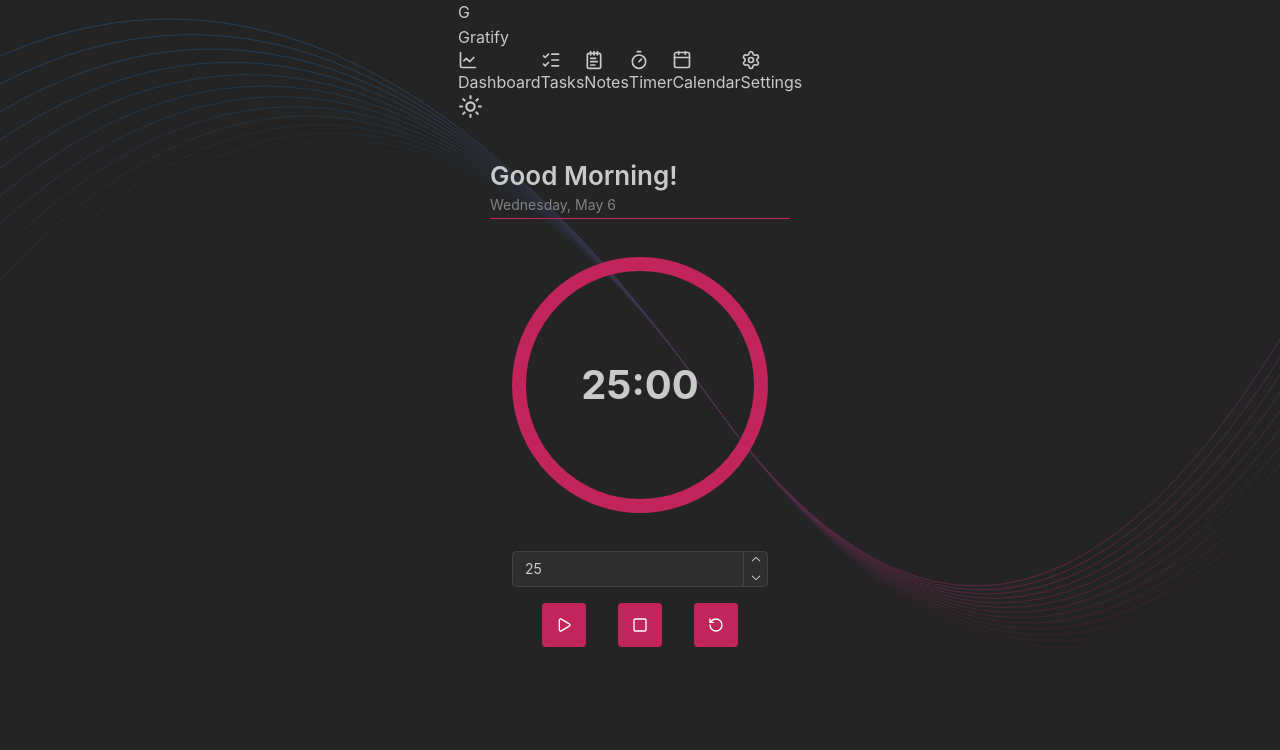
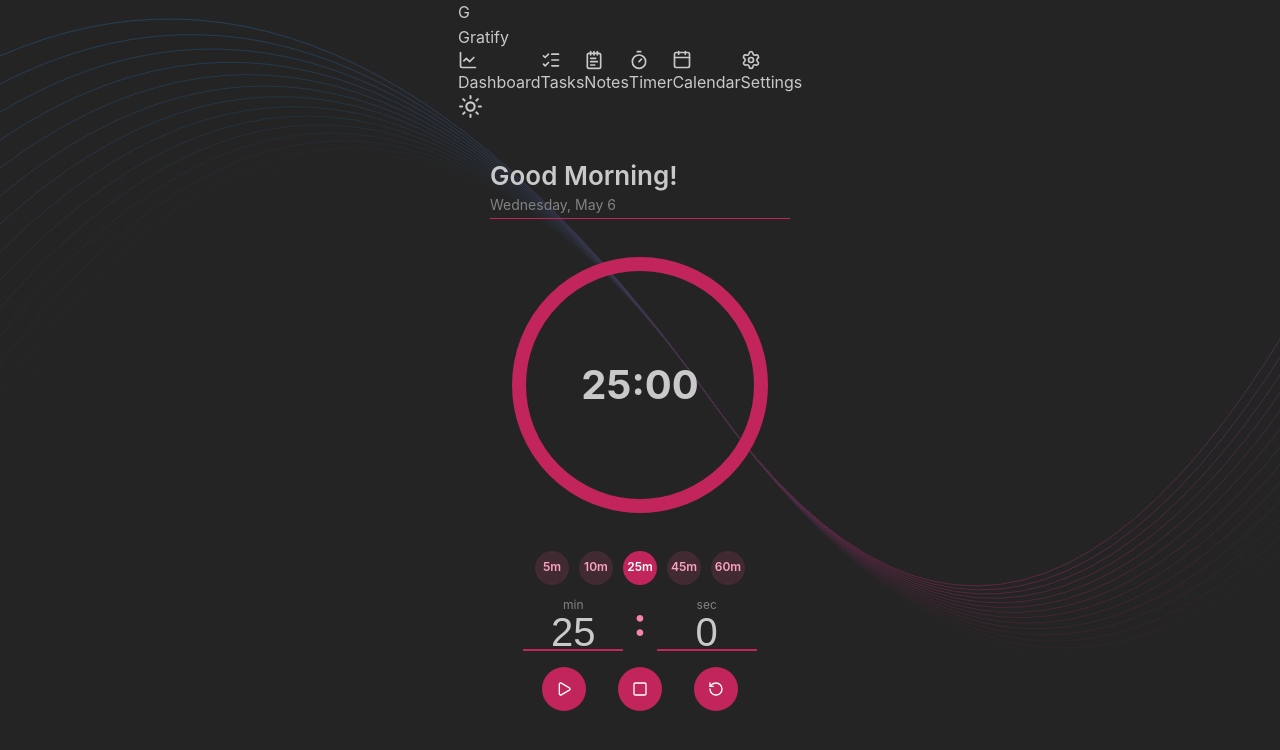
Before and after one commit to anandita-3217/gratify, a React (Vite) app in the folder src/renderer/: page /#/ in a window 1280 px wide. Both pictures are taken after a click on the button "Timer". Shown: the top 750 px of the page. Built offline with nearby package versions, Linux system fonts and the light colour scheme.

Commit message:
trying to get the timer to work

```diff
--- a/src/renderer/src/pages/Timer/TimerControls.jsx
+++ b/src/renderer/src/pages/Timer/TimerControls.jsx
@@ -1,27 +1,119 @@
-import { ActionIcon, Group, NumberInput, Stack } from '@mantine/core'
+import { ActionIcon, Group, NumberInput, Stack, Text } from '@mantine/core'
 import { Play, Pause, Square, RotateCcw } from 'lucide-react'
+import { useEffect, useState } from 'react'
 
 
-export default function TimerControls({ isRunning, onStart, onPause,  onStop,  onReset,minutes, onDurationChange}) {
-    // start, pause, reset, skip buttons
-    // props: isRunning, onStart, onPause, onReset, onSkip
-    // buttons here
+const PRESETS = [
+  {label: '5m', minutes: 5, seconds: 0},
+  {label: '10m', minutes: 10, seconds: 0},
+  {label: '25m', minutes: 25, seconds: 0},
+  {label: '45m', minutes: 45, seconds: 0},
+  {label: '60m', minutes: 60, seconds: 0},
+]
+
+export default function TimerControls({ isRunning, onStart, onPause,  onStop,  onReset,minutes, onDurationChange, totalSeconds}) {
+    const [inputMinutes, setInputMinutes] = useState(25)
+    const [inputSeconds, setInputSeconds] = useState(0)
+    const [activePreset, setActivePreset] = useState('25m')
+
+    useEffect(() => {
+      if(!isRunning){
+        setInputMinutes(Math.floor(totalSeconds/60))
+        setInputSeconds(totalSeconds % 60)
+      }
+    },[isRunning, totalSeconds])
+
+    function handlePreset(preset){
+      setActivePreset(preset.label)
+      setInputMinutes(preset.minutes)
+      setInputSeconds(preset.seconds)
+      onDurationChange(preset.minutes * 60)
+    }
+
+
+    function handleCustomChange(mins, secs){
+      setActivePreset(null)
+      const total = (mins * 60) + secs
+      onDurationChange(total)
+    }
+
   return (
     <Stack align="center" gap="md">
       {!isRunning && (
-        <NumberInput value={minutes} onChange={onDurationChange} min={1} max={180} ta="center"/>
+        <Stack align='center' gap="sm">
+          <Group gap='xs'>
+            {PRESETS.map(p => (
+              <ActionIcon key={p.label} variant={ activePreset === p.label ? 'filled' : 'light'}
+              color='pink' size='lg' radius='xl'
+              onClick={() => handlePreset(p)}>
+                <Text size='xs' fw={600}>{p.label}</Text>
+              </ActionIcon>
+            ))}
+          </Group>
+          <Group gap='xs' align='center'>
+            <Stack align='center' gap={2}>
+              <Text size='xs' c='dimmed'>min</Text>
+              <NumberInput value={inputMinutes}
+              onChange={(val) => { setInputMinutes(val)
+                handleCustomChange(val, inputMinutes)
+              }}
+              min={0} max={180}
+              hideControls
+              styles={{
+                input: {
+                  fontSize: '2.5rem',
+                  fontWeight: 400,
+                  fontFamily: 'sans-serif',
+                  textAlign: 'center',
+                  width: '100px',
+                  background: 'transparent',
+                  border: 'none',
+                  borderBottom: '2px solid var(--mantine-color-pink-8)',
+                  borderRadius: '0',
+                  padding: '0 8px'
+                }
+              }}/>
+
+            </Stack>
+            <Text size='2.5rem' fw={700} c='pink' mb={4}>:</Text>
+            <Stack align='center' gap={2}>
+              <Text size='xs' c='dimmed'>sec</Text>
+              <NumberInput value={inputSeconds}
+              onChange={(val) => { setInputSeconds(val)
+                handleCustomChange(inputMinutes, val)
+              }}
+              min={0} max={59}
+              hideControls
+              styles={{
+                input: {
+                  fontSize: '2.5rem',
+                  fontWeight: 400,
+                  fontFamily: 'sans-serif',
+                  textAlign: 'center',
+                  width: '100px',
+                  background: 'transparent',
+                  border: 'none',
+                  borderBottom: '2px solid var(--mantine-color-pink-8)',
+                  borderRadius: '0',
+                  padding: '0 8px'
+                }
+              }}/>
+
+            </Stack>
+          </Group>
+        </Stack>
+
       )}
       <Group justify='center' gap="xl">
-
       {isRunning ? (
-        <ActionIcon variant="filled"size="xl" onClick={onPause}> <Pause size={16}/> </ActionIcon>
+        <ActionIcon variant="filled" color='pink' size="xl" radius='xl' onClick={onPause}> <Pause size={16}/> </ActionIcon>
 
       ):(
-        <ActionIcon variant="filled"size="xl" onClick={onStart}> <Play size={16}/> </ActionIcon>
+        <ActionIcon variant="filled" color='pink' size="xl" radius='xl' onClick={onStart}> <Play size={16}/> </ActionIcon>
 
       )}
-        <ActionIcon variant="filled"size="xl" onClick={onStop}> <Square size={16}/> </ActionIcon>
-        <ActionIcon variant="filled"size="xl" onClick={onReset}> <RotateCcw size={16}/> </ActionIcon>
+        <ActionIcon variant="filled" color='pink' size="xl" radius='xl' onClick={onStop}> <Square size={16}/> </ActionIcon>
+        <ActionIcon variant="filled" color='pink' size="xl" radius='xl' onClick={onReset}> <RotateCcw size={16}/> </ActionIcon>
       </Group>
     </Stack>
   )
--- a/src/renderer/src/pages/Timer/TimerRing.jsx
+++ b/src/renderer/src/pages/Timer/TimerRing.jsx
@@ -17,7 +17,13 @@ export default function TimerRing({ seconds=1500, totalSeconds=1500, isRunning=f
 
   return (
     <Stack align="center" justify="center">
-      <RingProgress size={300} thickness={14} sections={[{value: progress, color: "pink"}]} label={
+      <RingProgress
+      size={300}
+      thickness={14}
+      roundCaps
+      style={{ transition: 'all 1s linear' }}
+      sections={[{value: progress, color: "pink"}]}
+      label={
         <Stack align="center" gap={0}>
           <Text size="2.5rem" fw={700} ta="center">{minutes}:{secs}</Text>
         </Stack>
--- a/src/renderer/src/pages/Timer/index.jsx
+++ b/src/renderer/src/pages/Timer/index.jsx
@@ -43,7 +43,14 @@ export default function Timer() {
                 <Box h={1} bg='pink'/>
 
                 <TimerRing seconds={seconds} totalSeconds={totalSeconds} isRunning={isRunning}/>
-                <TimerControls isRunning={isRunning} onStart={start} onPause={pause} onStop={stop} onReset={reset} minutes={minutes} onDurationChange={(val) => setDuration(val)}/>
+                <TimerControls
+                isRunning={isRunning}
+                onStart={start}
+                onPause={pause}
+                onStop={stop}
+                onReset={reset}
+                totalSeconds={totalSeconds}
+                onDurationChange={(totalSecs) => setDuration(totalSecs)}/>
                 {/* <Button onClick={open}>Open Drawer</Button> */}
                 {/* <TimerSettings/> */}
             </Stack>
--- a/src/renderer/src/pages/Timer/useTimer.js
+++ b/src/renderer/src/pages/Timer/useTimer.js
@@ -53,10 +53,10 @@ export default function useTimer(){
         setIsRunning(false)
         setSeconds(totalSeconds)
     }
-    function setDuration(minutes){
-        const seconds = minutes * 60
-        setSeconds(seconds)
-        setTotalSeconds(seconds)
+    function setDuration(totalSecs){
+        setSeconds(totalSecs)
+        setTotalSeconds(totalSecs)
+        secondsRef.current = totalSecs
     }
     function handleTimeUp(){
         // TODO: should handle clean up and notif and play sound after the timer is up
```
